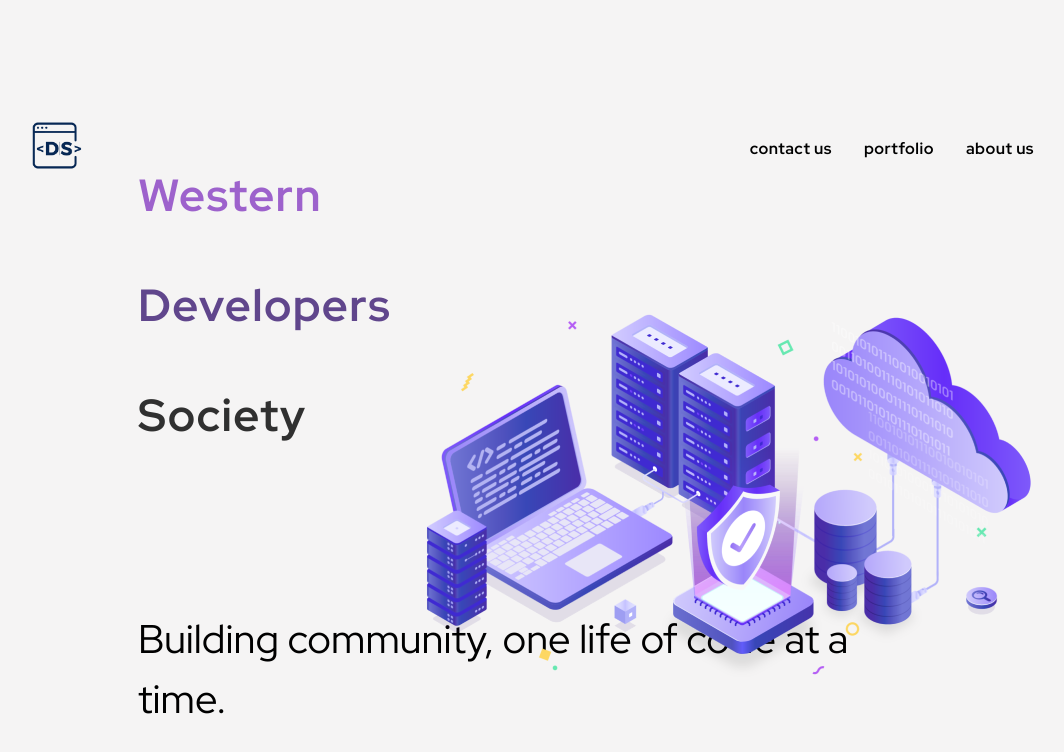
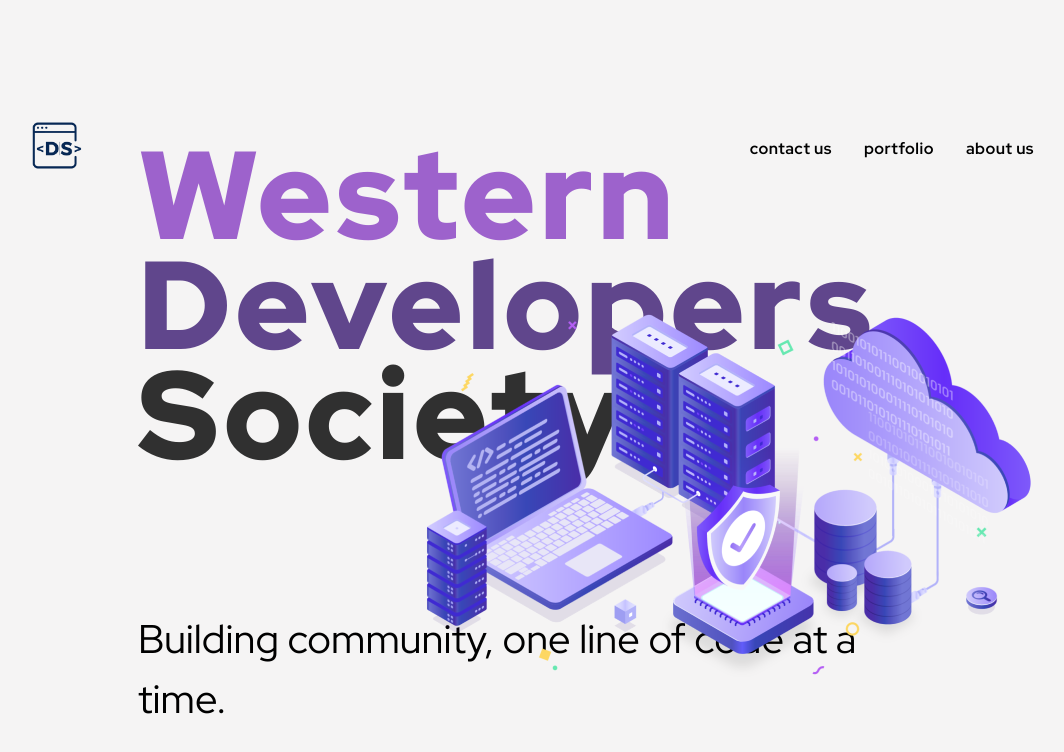
Before and after one commit to LucasHartmanWestern/westerndev-website, a React (Create React App) app: page / in a window 1280 px wide. Shown: the top 752 px of the page, without its empty margins (88-1152 px from the left). Built offline with nearby package versions, Linux system fonts and the light colour scheme.

Commit message:
little edits to home etc.

```diff
--- a/src/Pages/Aboutus/Aboutus.css
+++ b/src/Pages/Aboutus/Aboutus.css
@@ -63,7 +63,7 @@
     border-bottom: 1px solid grey;
 }
 
-.title {
+.aboutus-title {
     font-weight: 700;
     font-size:45px;
     align-self: center;
--- a/src/Pages/Aboutus/Aboutus.js
+++ b/src/Pages/Aboutus/Aboutus.js
@@ -36,7 +36,7 @@
       </div>
 
       <div className='team-container'>
-          <h1 className="title" >Meet the Team!</h1>
+          <h1 className="aboutus-title" >Meet the Team!</h1>
         <div className="card-container">
           {cards}
         </div>
--- a/src/Pages/Home/Home.js
+++ b/src/Pages/Home/Home.js
@@ -14,7 +14,7 @@
             <span style={{color:'#303030'}}>Society</span>
           </div>
           <div className="text">
-            Building community, one life of code at a time.
+            Building community, one line of code at a time.
           </div>
         </div>
 
```
